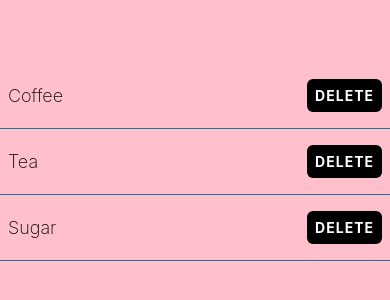
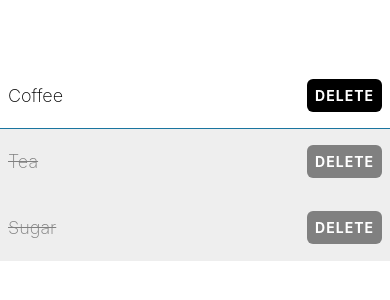
Before and after one commit to GeorgeRangelCode/taskly, a React Native app: screen / in a window 390 px wide. Shown: the part 260-560 px from the top of the page. Built offline with nearby package versions, Linux system fonts and the light colour scheme.

Commit message:
Passing Multiple Styles to Component

```diff
--- a/App.tsx
+++ b/App.tsx
@@ -5,12 +5,10 @@ import { ShoppingListItem } from "./components/ShoppingListItem";
 export default function App() {
   return (
     <View style={styles.container}>
-      <View
-        style={[StyleSheet.absoluteFill, { backgroundColor: "pink" }]}
-      ></View>
+      <View style={[StyleSheet.absoluteFill]}></View>
       <ShoppingListItem name="Coffee" />
-      <ShoppingListItem name="Tea" />
-      <ShoppingListItem name="Sugar" />
+      <ShoppingListItem name="Tea" isCompleted />
+      <ShoppingListItem name="Sugar" isCompleted />
     </View>
   );
 }
--- a/components/ShoppingListItem.tsx
+++ b/components/ShoppingListItem.tsx
@@ -3,9 +3,10 @@ import { theme } from "../theme";
 
 type Props = {
   name: string;
+  isCompleted?: boolean;
 };
 
-export const ShoppingListItem = ({ name }: Props) => {
+export const ShoppingListItem = ({ name, isCompleted }: Props) => {
   const handleDelete = () => {
     Alert.alert(
       `Are you sure you want to delete ${name}?`,
@@ -20,15 +21,30 @@ export const ShoppingListItem = ({ name }: Props) => {
           text: "Cancel",
           style: "cancel",
         },
-      ],
+      ]
     );
   };
 
   return (
-    <View style={styles.itemContainer}>
-      <Text style={styles.itemText}>{name}</Text>
+    <View
+      style={[
+        styles.itemContainer,
+        isCompleted ? styles.completedContainer : undefined,
+      ]}
+    >
+      <Text
+        style={[
+          styles.itemText,
+          isCompleted ? styles.completedText : undefined,
+        ]}
+      >
+        {name}
+      </Text>
       <TouchableOpacity
-        style={styles.button}
+        style={[
+          styles.button,
+          isCompleted ? styles.completedButton : undefined,
+        ]}
         onPress={handleDelete}
         activeOpacity={0.8}
       >
@@ -48,11 +64,23 @@ const styles = StyleSheet.create({
     alignItems: "center",
     justifyContent: "space-between",
   },
+  completedContainer: {
+    backgroundColor: theme.colorLightGrey,
+    borderBottomColor: theme.colorLightGrey,
+  },
   itemText: { fontSize: 18, fontWeight: "200" },
+  completedText: {
+    textDecorationLine: "line-through",
+    textDecorationColor: theme.colorGrey,
+    color: theme.colorGrey,
+  },
   button: {
     backgroundColor: theme.colorBlack,
     padding: 8,
     borderRadius: 6,
+  },
+  completedButton: {
+    backgroundColor: theme.colorGrey,
   },
   buttonText: {
     color: theme.colorWhite,
--- a/theme.ts
+++ b/theme.ts
@@ -2,4 +2,6 @@ export const theme = {
   colorCerulean: "#1a759f",
   colorWhite: "#fff",
   colorBlack: "#000",
+  colorGrey: "grey",
+  colorLightGrey: "#eee",
 };
```
Also changed, not shown: .eslintrc.js.
